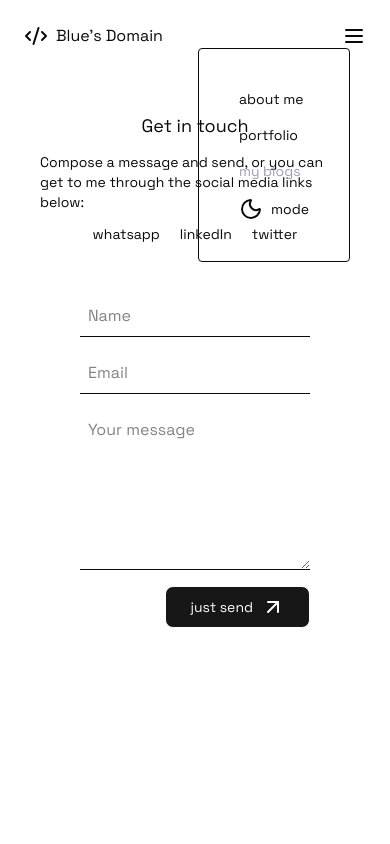
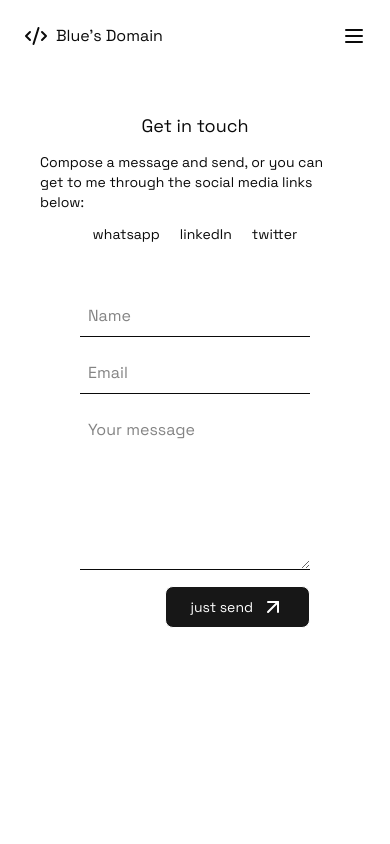
Before and after one commit to ayodejibello/portfolio-blue, a React (Vite) app: page /contact in a window 390 px wide. Shown: the top 844 px of the page. Built offline with nearby package versions, Linux system fonts and the light colour scheme.

Commit message:
changes made

```diff
--- a/src/components/Nav.jsx
+++ b/src/components/Nav.jsx
@@ -1,9 +1,10 @@
-import { Code2, Menu, Moon, Sun } from "lucide-react";
+import { Code2, Menu, Moon, Sun, X } from "lucide-react";
 import { Link } from "react-router-dom";
 import { ModeContext } from "../Context/ModeProvider";
-import { useContext } from "react";
+import { useContext, useState } from "react";
 
 const Nav = () => {
+  const [show, setShow] = useState(false)
   const { mode, toggleMode } = useContext(ModeContext)
   return (
     <>
@@ -30,26 +31,33 @@ const Nav = () => {
           <h1 className="flex gap-2 items-center z-2">
             <Code2 /> Blue's Domain
           </h1>
-          <button className="z-2">
-            <Menu />
+          <button className="z-2 cursor-pointer" onClick={() => {
+            show ? setShow(false) : setShow(true)
+          }}>
+            {show ? <X /> : <Menu />}
           </button>
         </div>
-        <div className="flex flex-col gap-4 w-max p-10 rounded-sm text-sm absolute top-12 right-10 z-2 border">
-          <Link to={"/about"}>about me</Link>
-          <Link>portfolio</Link>
-          <Link className="text-gray-400">my blogs</Link>
+        {/*  */}
+        {show && <div className={`${mode == "light" ? "bg-white text-neutral-950 shadow-gray-300" : "bg-neutral-950 text-white shadow-gray-700"} z-10 flex flex-col shadow-sm  gap-4 w-[90%] p-10 justify-center items-start rounded-xl text-sm absolute top-12 right-4 left-4 `}>
+          <Link to={"/"}>Home</Link>
+          <Link to={"/about"}>About</Link>
+          <Link>Portfolio</Link>
+          <Link to={"/contact"}>Contact</Link>
+          <Link className="text-gray-400">My blogs</Link>
           <button
             onClick={toggleMode}
-            className="cursor-pointer flex items-center gap-2"
+            className="cursor-pointer flex items-center gap-2 border w-full p-1 text-sm rounded-lg justify-center"
           >
-            {mode == "light" ? <Moon /> : <Sun />}
+            {mode == "light" ? <Moon className="size-4" /> : <Sun className="size-4" />}
             mode
           </button>
-        </div>
-        <div className=" left-0 right-0 h-screen top-0 bottom-0 fixed z-1 overflow-hidden "></div>
+        </div>}
+        <div className=" left-0 right-0 h-screen top-0 bottom-0 fixed z-1 overflow-hidden " onClick={() => {
+          setShow(false)
+        }}></div>
 
         {/*  */}
-      </nav>
+      </nav >
     </>
   );
 };
--- a/src/components/ProjectCard.jsx
+++ b/src/components/ProjectCard.jsx
@@ -10,10 +10,10 @@ export const ProjectCard1 = ({ img, stacks, description, title }) => {
         ></div>
         <div className="flex flex-col gap-5 md:w-1/2 w-full">
           <h1>{title}</h1>
-          <div className="flex gap-5 items-center">
+          <div className="grid sm:grid-cols-5 grid-cols-3 gap-5 items-center w-full">
             {stacks.map((stack) => {
               return (
-                <span className="px-2 py-1 text-xs rounded-full bg-gray-900 text-white">
+                <span className="px-2 py-1 text-xs rounded-full bg-gray-900 w-max text-white">
                   {stack}
                 </span>
               );
--- a/src/pages/Home.jsx
+++ b/src/pages/Home.jsx
@@ -36,7 +36,7 @@ const Home = () => {
       >
         {/* hero */}
         <section
-          className="p-10 flex flex-col items-center justify-center gap-10 h-screen  "
+          className="sm:p-10 p-5 flex flex-col items-center justify-center gap-10 md:h-screen h-[50vh]  "
           style={{ backgroundImage: `url($)` }}
         >
           <h1 className="lg:text-5xl md:text-3xl text-2xl  font-semibold">
@@ -48,22 +48,22 @@ const Home = () => {
             aesthetics, react, Javasacript, minimalist...
           </p>
           <div className="flex gap-2 text-sm">
-            <Link className="px-6 py-2 border rounded-lg" to={"/contact"}>Contact me</Link>
-            <button className="px-6 py-2 border flex items-center gap-2 bg-neutral-900 text-white rounded-lg">
+            <Link className="px-6 py-2 border rounded-lg text-nowrap" to={"/contact"}>Contact me</Link>
+            <button className="px-6 py-2 border flex items-center gap-2 text-nowrap bg-neutral-900 text-white rounded-lg">
               view my work <ArrowUpRight className="size-4" />
             </button>
           </div>
         </section >
         {/* featured projects */}
         < section className="min-h-screen" >
-          <div className="flex justify-between items-center p-10">
-            <h1 className="text-2xl font-semibold">-Featured projects</h1>
+          <div className="flex justify-between items-center sm:p-10 p-5">
+            <h1 className="sm:text-2xl text-lg font-semibold">-Featured projects</h1>
             <Link className="flex items-center text-sm">
               View all Projects <ArrowUpRight className="size-5" />
             </Link>
           </div>
 
-          <div className="flex flex-col items-center mx-auto w-full gap-20 sm:my-10 my-5 p-4">
+          <div className="flex flex-col items-center mx-auto w-full sm:gap-20 gap-10 sm:my-10 my-5 p-4">
             <ProjectCard1
               title={"Clodocs (SaaS) project"}
               description={
@@ -91,7 +91,7 @@ const Home = () => {
           </div>
         </section >
         {/* Skills */}
-        < section className="min-h-screen p-10" >
+        < section className="min-h-screen sm:p-10 p-5" >
           <h1 className=" text-2xl font-semibold my-10">-Skills and Tools</h1>
 
           <div className="grid lg:grid-cols-3 md:grid-cols-2 grid-cols-1 gap-10 text-sm">
```
